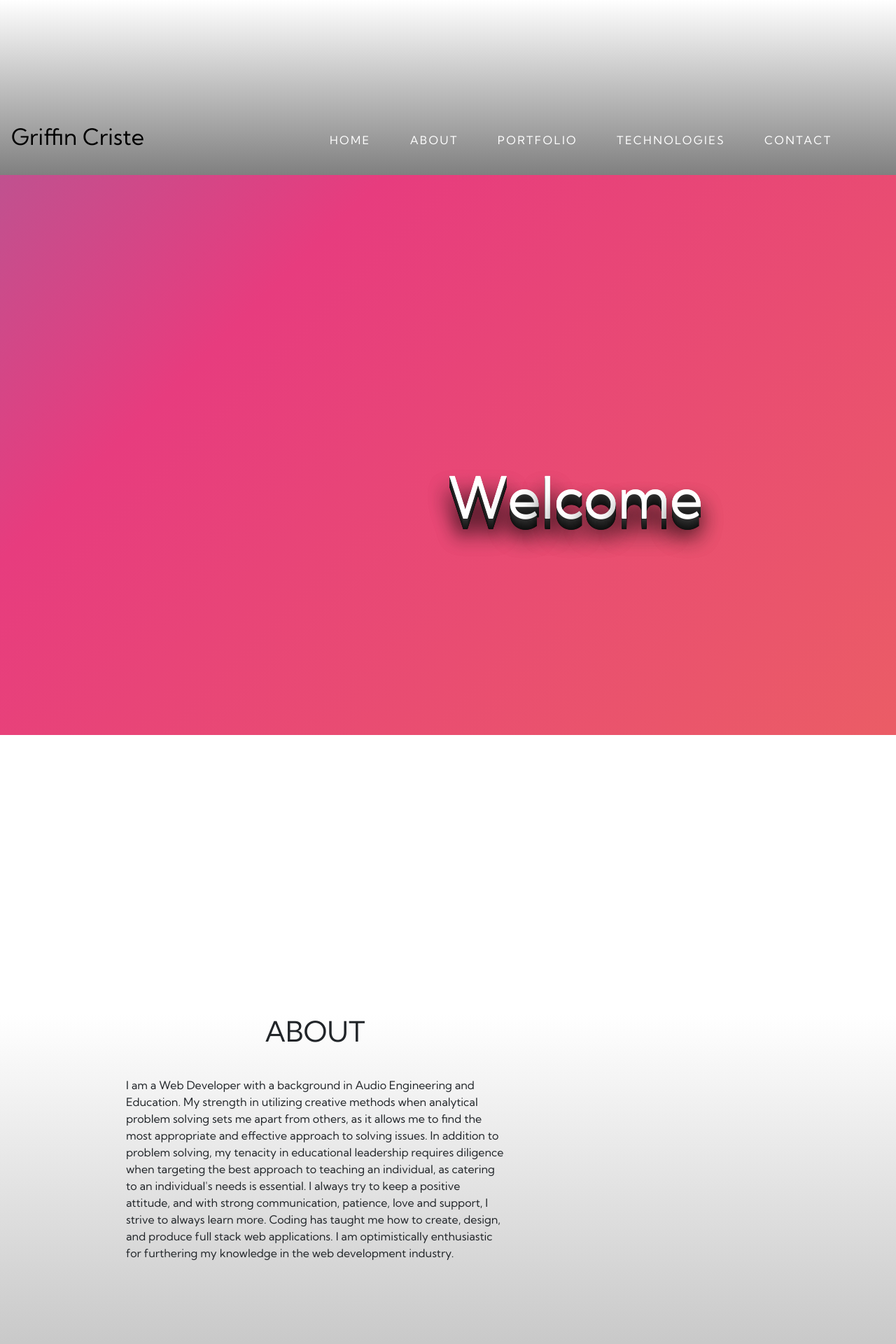
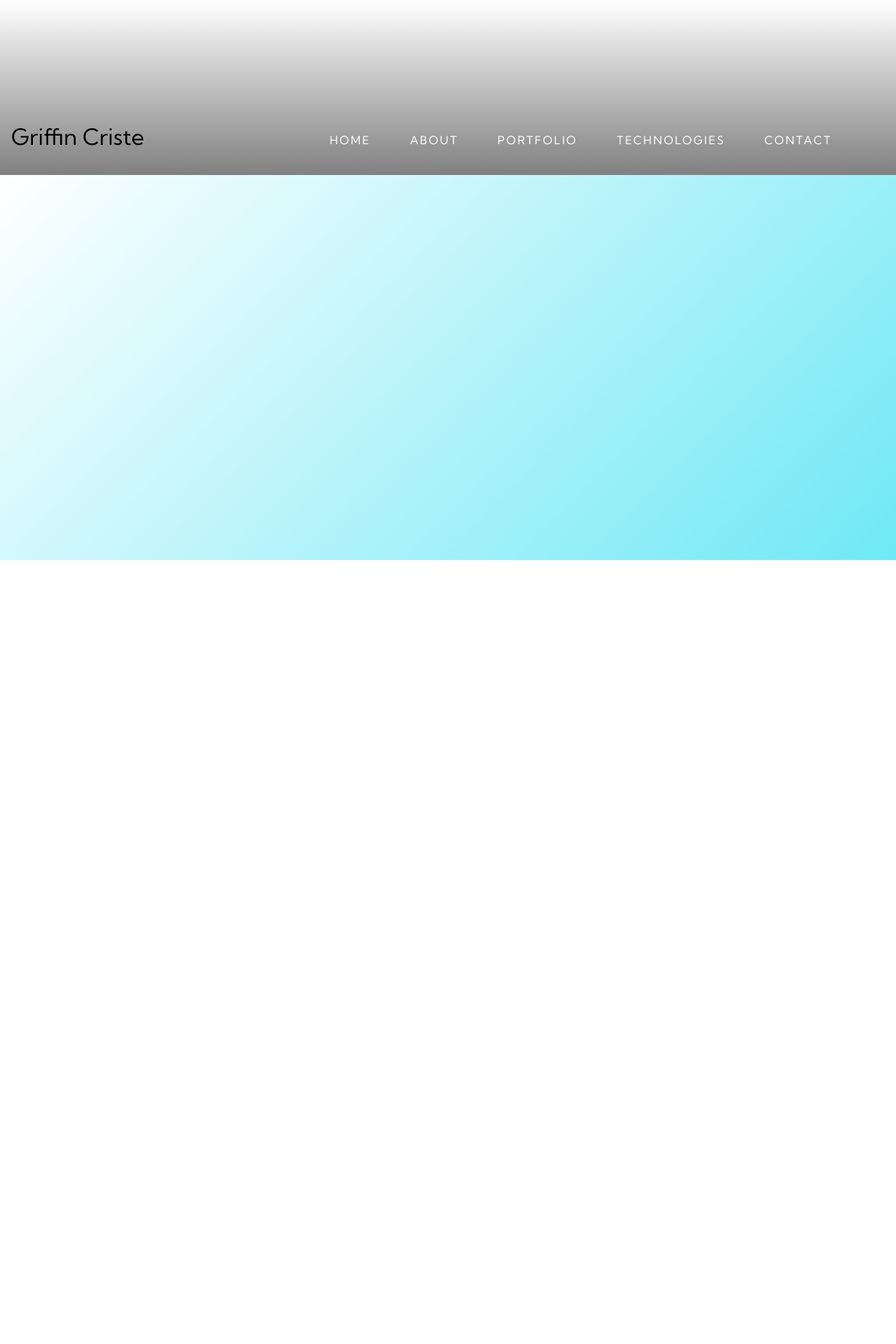
Before and after one commit to Gcriste/NewPortfolio, a React (Create React App) app: page /#contact in a window 1280 px wide. Before the commit this address led to /#contact. Shown: the top 1920 px of the page at 70% size. After the commit the page ends 800 px from the top, so only its background shows below. Built offline with nearby package versions, Linux system fonts and the light colour scheme.

Commit message:
fix sections

```diff
--- a/src/App.css
+++ b/src/App.css
@@ -1,5 +1,6 @@
 /* all section */
 body {
+	width: 100%;
 	/* background-image: linear-gradient(to bottom right, white, black);
 } */
 }
@@ -9,6 +10,7 @@ main {
 	font-family: 'Kumbh Sans', sans-serif;
 	height: 100%;
 	width: 100%;
+	overflow-x: hidden;
 }
 .about-header,
 .portfolio-header,
@@ -105,10 +107,11 @@ li {
 /*------------------------------------------------------------------------------------------*/
 /* header section */
 .header-title-container {
-	top: 50%;
-	left: 50%;
+	position: absolute;
+	top: 40%;
+	left: 0%;
 	text-align: center;
-	position: absolute;
+	width: 100%;
 }
 /* .header-title-text {
 	font-size: 62px;
@@ -149,13 +152,56 @@ span:hover:after {
 	background-repeat: no-repeat;
 	background-size: cover;
 	background-position: center;
-	height: 100vh;
+	height: 140vh;
 	width: 100vw;
-	background: linear-gradient(-45deg, #ee7752, #e73c7e, #23a6d5, #23d5ab);
+	/* background: linear-gradient(-181deg, white 20%, #ee7752, #e73c7e, #23a6d5, #23d5ab); */
+	background: linear-gradient(-45deg, #1755a6, #023e73, #03658c, #41e1f2, white);
 	background-size: 400% 400%;
-	animation: gradient 15s ease infinite;
+	/* animation: AnimationName 25s ease infinite; */
 }
 
+.about-top {
+	height: 50vh;
+	/* background: linear-gradient(359deg, white 70%, grey);
+	animation: AnimationName 25s ease infinite; */
+	/* -webkit-animation: AnimationName 30s ease infinite;
+	-moz-animation: AnimationName 30s ease infinite;
+	animation: AnimationName 30s ease infinite; */
+}
+
+@-webkit-keyframes AnimationName {
+	0% {
+		background-position: 52% 0%;
+	}
+	50% {
+		background-position: 49% 100%;
+	}
+	100% {
+		background-position: 52% 0%;
+	}
+}
+@-moz-keyframes AnimationName {
+	0% {
+		background-position: 52% 0%;
+	}
+	50% {
+		background-position: 49% 100%;
+	}
+	100% {
+		background-position: 52% 0%;
+	}
+}
+@keyframes AnimationName {
+	0% {
+		background-position: 52% 0%;
+	}
+	50% {
+		background-position: 49% 100%;
+	}
+	100% {
+		background-position: 52% 0%;
+	}
+}
 .heroImage {
 	background-attachment: fixed;
 	background-repeat: no-repeat;
@@ -163,6 +209,7 @@ span:hover:after {
 	background-position: center;
 	height: 100vh;
 	width: 100vw;
+	/* background-image: linear-gradient(white, grey); */
 }
 
 @keyframes gradient {
@@ -186,7 +233,7 @@ span:hover:after {
 /* about section */
 
 .about-container {
-	margin-top: 50vh;
+	margin-top: 20vh;
 }
 
 .about-card {
@@ -354,7 +401,7 @@ span:hover:after {
 	padding: 20px;
 	border-radius: 15px;
 	position: absolute;
-	bottom: 5em;
+	/* bottom: 5em; */
 }
 
 .profile-picture-container {
@@ -367,11 +414,17 @@ span:hover:after {
 	width: 30vh;
 	border-radius: 50%;
 	transition: all .7s ease-out;
+	margin-bottom: 2em;
 }
 
 .profile-picture:hover {
 	box-shadow: 0px 3px 6px grey, 0px 3px 6px grey;
 	transform: scale(1.05);
+}
+
+.resume-container {
+	margin-top: .5em;
+	margin-bottom: 2em;
 }
 
 .resume {
--- a/src/components/Footer.js
+++ b/src/components/Footer.js
@@ -10,33 +10,14 @@ library.add(fab);
 function Footer() {
 	return (
 		<div id='footer'>
-			<div
-				style={{ backgroundImage: 'url(' + require('./assets/coding3.jpg') + ')' }}
-				className='heroImage expand-lg'
-			/>
 			<Fade left big cascade>
 				<div className='container-fluid hero-container'>
 					<div className='row'>
 						<div className='col-md-8 offset-md-4 col-12'>
 							<div className='card contact-card'>
 								<h2 className='text-center contact-header'>CONTACT</h2>
-								<div className='profile-picture-container'>
-									<a href='mailto:griffincriste@gmail.com'>
-										<img
-											alt='profile-pic'
-											className='profile-picture'
-											src={require('./assets/profilepicture.png')}
-										/>
-									</a>
-								</div>
-
-								<div class='contact-icon-container'>
+								<div className='profile-picture-container text-center'>
 									<div className='row'>
-										<div className='col-md-12 col-12 text-center'>
-											<a className='resume' target='_blank' href={Pdf}>
-												Resume
-											</a>
-										</div>
 										<div className='col-md-12'>
 											<a className='hvr-grow' href='tel:443651958'>
 												<span class='material-icons contact-icon'>call</span>
@@ -44,6 +25,29 @@ function Footer() {
 											<a className='hvr-grow' href='mailto:griffincriste@gmail.com'>
 												<span class='material-icons contact-icon '>email</span>
 											</a>
+										</div>
+									</div>
+								</div>
+
+								<div class='contact-icon-container'>
+									<div className='row'>
+										<div className='col-md-12 col-12 text-center'>
+											<a href='mailto:griffincriste@gmail.com'>
+												<img
+													alt='profile-pic'
+													className='profile-picture'
+													src={require('./assets/profilepicture.png')}
+												/>
+											</a>
+										</div>
+									</div>
+									<div className='resume-container'>
+										<div className=''>
+											<div className='col-md-12 col-12'>
+												<a className='resume' target='_blank' href={Pdf}>
+													Resume
+												</a>
+											</div>
 										</div>
 									</div>
 									<div className='social-media-container'>
@@ -81,6 +85,10 @@ function Footer() {
 					</div>
 				</div>
 			</Fade>
+			<div
+				style={{ backgroundImage: 'url(' + require('./assets/coding3.jpg') + ')' }}
+				className='heroImage expand-lg'
+			/>
 		</div>
 	);
 }
--- a/src/components/Header.js
+++ b/src/components/Header.js
@@ -15,8 +15,10 @@ function Header() {
 							<span content='m'>m</span>
 							<span content='e'>e</span>
 						</div>
-						<div // style={{ backgroundImage: 'url(' + require('./assets/coding.jpg') + ')' }}
-						className='heroImageTop expand-lg' />
+						<div className='heroImageTop expand-lg' />
+
+						{/* // style={{ backgroundImage: 'url(' + require('./assets/coding.jpg') + ')' }} */}
+						<div className='about-top' />
 					</div>
 				</div>
 			</div>
```
